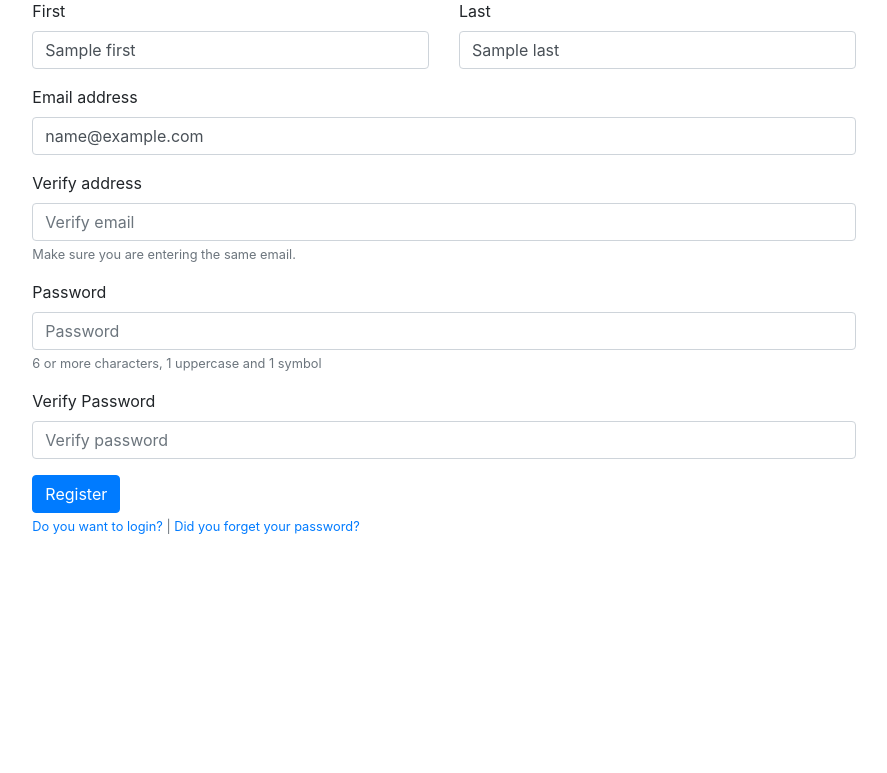
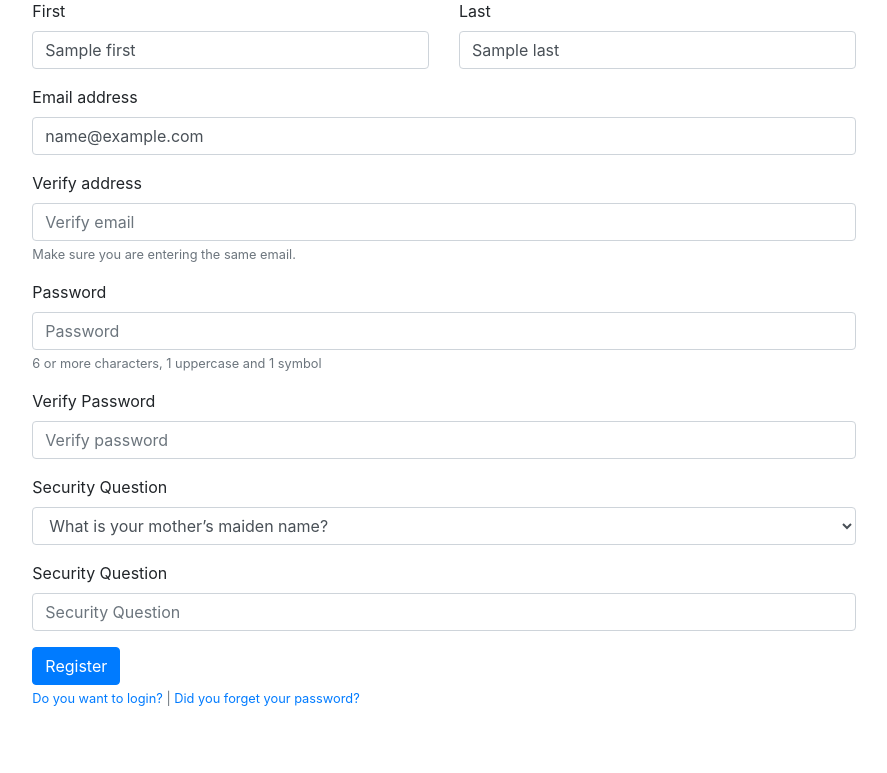
Before and after one commit to monstercameron/mdchem, a Flask app: template templates/register.html in a window 1280 px wide. Shown: the part 119-892 px from the top of the page, without its empty margins (196-1083 px from the left). Before the commit the page ends 653 px from the top, so only its background shows below. Run offline with Flask 2, Linux system fonts and the light colour scheme; the template is opened without the code that fills it: most values are stand-ins (such as "Sample title", 1, 10 or a date in 2020); some libraries are stand-ins or nearby versions.

Commit message:
working on pw recovery

```diff
--- a/classes/admin.py
+++ b/classes/admin.py
@@ -2,6 +2,7 @@ from config.config import db
 from classes.token import Token
 import enum
 from sqlalchemy import Enum
+import uuid
 
 
 class Roles(enum.Enum):
@@ -16,6 +17,7 @@ class Admin_test(db.Model):
     name = db.Column(db.String(120))
     password = db.Column(db.String(255))
     recovery = db.Column(db.String(255))
+    unique = db.Column(db.String(255))
     role = db.Column(Enum(Roles))
     token = db.relationship('Token', backref='owner')
 
@@ -24,3 +26,4 @@ class Admin_test(db.Model):
         self.name = name
         self.password = password
         self.recovery = recovery
+        self.unique = uuid.uuid4().hex
--- a/main.py
+++ b/main.py
@@ -3,7 +3,7 @@ from services.require_login import require
 from routes.index import simple_page
 from routes.login import login
 from routes.register import register
-from routes.recover import recover
+from routes.recover import recover,reset
 from routes.contact import contact
 from routes.admin import admin
 from routes.logout import logout
--- a/routes/register.py
+++ b/routes/register.py
@@ -35,6 +35,8 @@ def index():
         email_verify = request.form['email-verify']
         password = request.form['password']
         password_verify = request.form['password-verify']
+        question = request.form['question']
+        answer = request.form['answer']
 
         # form validation
         if email_verify not in email:
@@ -55,7 +57,7 @@ def index():
         # hashing the password
         hashed_password = hash_password(password)
         # hashing the recovery question and secret response
-        hashed_recovery = hash_password(password)
+        hashed_recovery = hash_password(email+question+answer)
 
         # make admin object
         admin = Admin_test(email, first + ' ' + last, hashed_password, hashed_recovery)
--- a/templates/register.html
+++ b/templates/register.html
@@ -1,11 +1,8 @@
-{% extends "base.html" %}
-{% block register %}
+{% extends "base.html" %} {% block register %}
 <nav class="navbar navbar-expand-sm bg-secondary navbar-dark">
   <ul class="navbar-nav">
     <a class="navbar-brand" href="/">
-            <i class="material-icons md-36">
-                home
-            </i>
+      <i class="material-icons md-36"> home </i>
     </a>
   </ul>
 </nav>
@@ -14,7 +11,7 @@
 <div class="row">
   <div class="container-fluid">
     <div class="alert alert-warning col-8 mx-auto mt-2 text-center">
-            <strong>{{error}}</strong>
+      <strong>{{ error }}</strong>
     </div>
   </div>
 </div>
@@ -29,46 +26,108 @@
           <div class="row">
             <div class="form-group col-6">
               <label for="firstNameInput">First</label>
-                            <input name="first" type="text" class="form-control" id="firstNameInput" aria-describedby="emailHelp"
-                                placeholder="Enter First Name" value="{{first}}">
+              <input
+                name="first"
+                type="text"
+                class="form-control"
+                id="firstNameInput"
+                aria-describedby="emailHelp"
+                placeholder="Enter First Name"
+                value="{{ first }}"
+              />
             </div>
             <div class="form-group col-6">
               <label for="lastNameInput">Last</label>
-                            <input name="last" type="text" class="form-control" id="lastNameInput" aria-describedby="emailHelp"
-                                placeholder="Enter Last Name" value="{{last}}">
+              <input
+                name="last"
+                type="text"
+                class="form-control"
+                id="lastNameInput"
+                aria-describedby="emailHelp"
+                placeholder="Enter Last Name"
+                value="{{ last }}"
+              />
             </div>
           </div>
           <!-- email -->
           <div class="form-group">
             <label for="exampleInputEmail1">Email address</label>
-                        <input name="email" type="email" class="form-control" id="exampleInputEmail1" aria-describedby="emailHelp"
-                            placeholder="Enter email" value="{{email}}">
+            <input
+              name="email"
+              type="email"
+              class="form-control"
+              id="exampleInputEmail1"
+              aria-describedby="emailHelp"
+              placeholder="Enter email"
+              value="{{ email }}"
+            />
           </div>
           <div class="form-group">
             <label for="exampleInputEmail2">Verify address</label>
-                        <input name="email-verify" type="email" class="form-control" id="exampleInputEmail2"
-                            aria-describedby="emailHelp" placeholder="Verify email">
-                        <small id="emailHelp" class="form-text text-muted">Make sure you are entering the same
-                            email.</small>
+            <input
+              name="email-verify"
+              type="email"
+              class="form-control"
+              id="exampleInputEmail2"
+              aria-describedby="emailHelp"
+              placeholder="Verify email"
+            />
+            <small id="emailHelp" class="form-text text-muted"
+              >Make sure you are entering the same email.</small
+            >
           </div>
           <!-- password -->
           <div class="form-group">
             <label for="exampleInputPassword1">Password</label>
-                        <input name="password" type="password" class="form-control" id="exampleInputPassword1"
-                            placeholder="Password">
-                        <small id="passwordHelp" class="form-text text-muted">6 or more characters, 1 uppercase and
-                            1 symbol</small>
+            <input
+              name="password"
+              type="password"
+              class="form-control"
+              id="exampleInputPassword1"
+              placeholder="Password"
+            />
+            <small id="passwordHelp" class="form-text text-muted"
+              >6 or more characters, 1 uppercase and 1 symbol</small
+            >
           </div>
           <div class="form-group">
             <label for="exampleInputPassword2">Verify Password</label>
-                        <input name="password-verify" type="password" class="form-control" id="exampleInputPassword2"
-                            placeholder="Verify password">
+            <input
+              name="password-verify"
+              type="password"
+              class="form-control"
+              id="exampleInputPassword2"
+              placeholder="Verify password"
+            />
+          </div>
+          <!-- recovery question -->
+          <div class="form-group">
+            <label for="sel1">Security Question</label>
+            <select class="form-control" id="sel1" name="question">
+              <option selected disabled>Choose one</option>
+              <option selected value="1">What is your mother’s maiden name?</option>
+              <option value="2"
+                >What was the name of your first/current/favorite pet?</option
+              >
+              <option value="3">What city were you born in?</option>
+              <option value="4"
+                >Where did you go to high school/college?</option
+              >
+              <option value="5"
+                >Where is your favorite place to vacation?</option
+              >
+            </select>
+          </div>
+          <!-- recovery question answer -->
+          <div class="form-group">
+            <label for="sel2">Security Question</label>
+            <input class="form-control" id="sel2" name="answer" placeholder="Security Question"/>
           </div>
           <!-- submit -->
           <button type="submit" class="btn btn-primary">Register</button>
           <small id="registerorrecover" class="form-text text-muted">
-                        <a href="/login">Do you want to login? </a> | <a href="/recover">Did you forget your
-                            password? </a>
+            <a href="/login">Do you want to login? </a> |
+            <a href="/recover">Did you forget your password? </a>
           </small>
         </div>
       </form>
```
Also changed, not shown: routes/recover.py (+57 -7 lines), templates/recover.html (+5 -5 lines), templates/reset.html (+61 -0 lines), utils/security.py (+9 -1 lines). Lines whose indentation alone changed are shown as unchanged.
